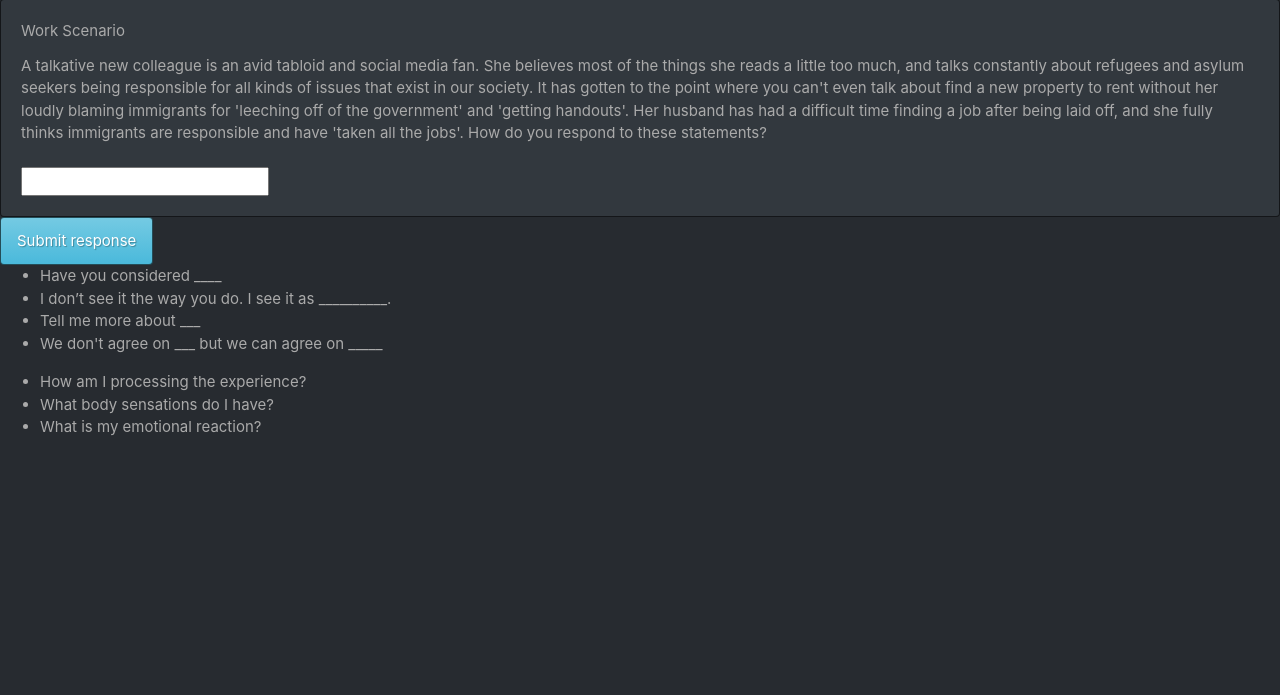
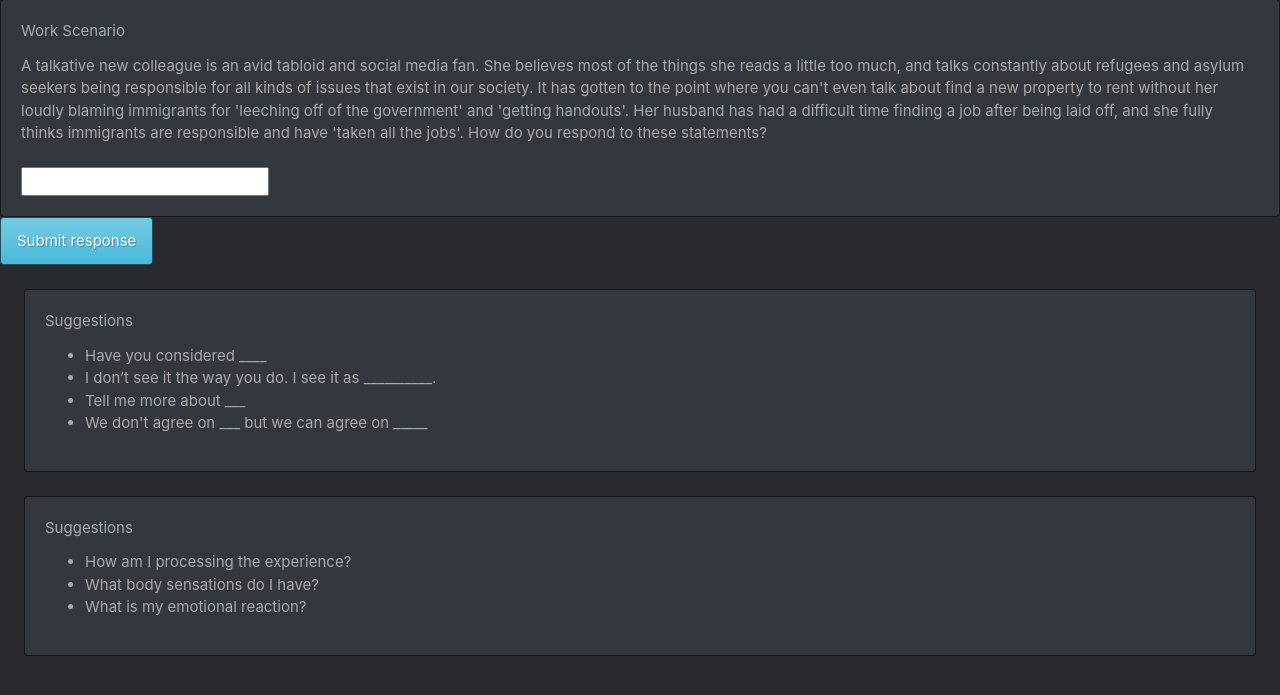
Before and after one commit to Cerchie/better-together, a Flask app: page /scenario/1 in a window 1280 px wide. Shown: the part 63-758 px from the top of the page. Run offline with Flask 2, Linux system fonts and the light colour scheme; some libraries are stand-ins or nearby versions.

Commit message:
styling on suggestions

```diff
--- a/templates/scenario.html
+++ b/templates/scenario.html
@@ -15,17 +15,23 @@
 <button id="response" class="btn btn-info">Submit response</button>
 <div id="answer" class="hidden">
     <div class='user-response'>
-
     </div>
-
+    <div class="card m-4">
+        <div class="card-body">
+            <div class="card-title"> Suggestions </div>
             <div class="suggestions">
                 <ul>
                     {% for suggestion in scenario.suggestions %}
                     <li>{{suggestion}}</li>
                     {% endfor %}
                 </ul>
-
             </div>
+        </div>
+    </div>
+    <div class="card m-4">
+        <div class="card-body">
+            <div class="card-title"> Suggestions </div>
+            <div class="insights">
                 <div class="insights">
                     <ul>
                         {% for insight in scenario.insights %}
@@ -34,5 +40,8 @@
                     </ul>
                 </div>
             </div>
+        </div>
+    </div>
+</div>
 
 {% endblock %}
```
Lines whose indentation alone changed are shown as unchanged.
